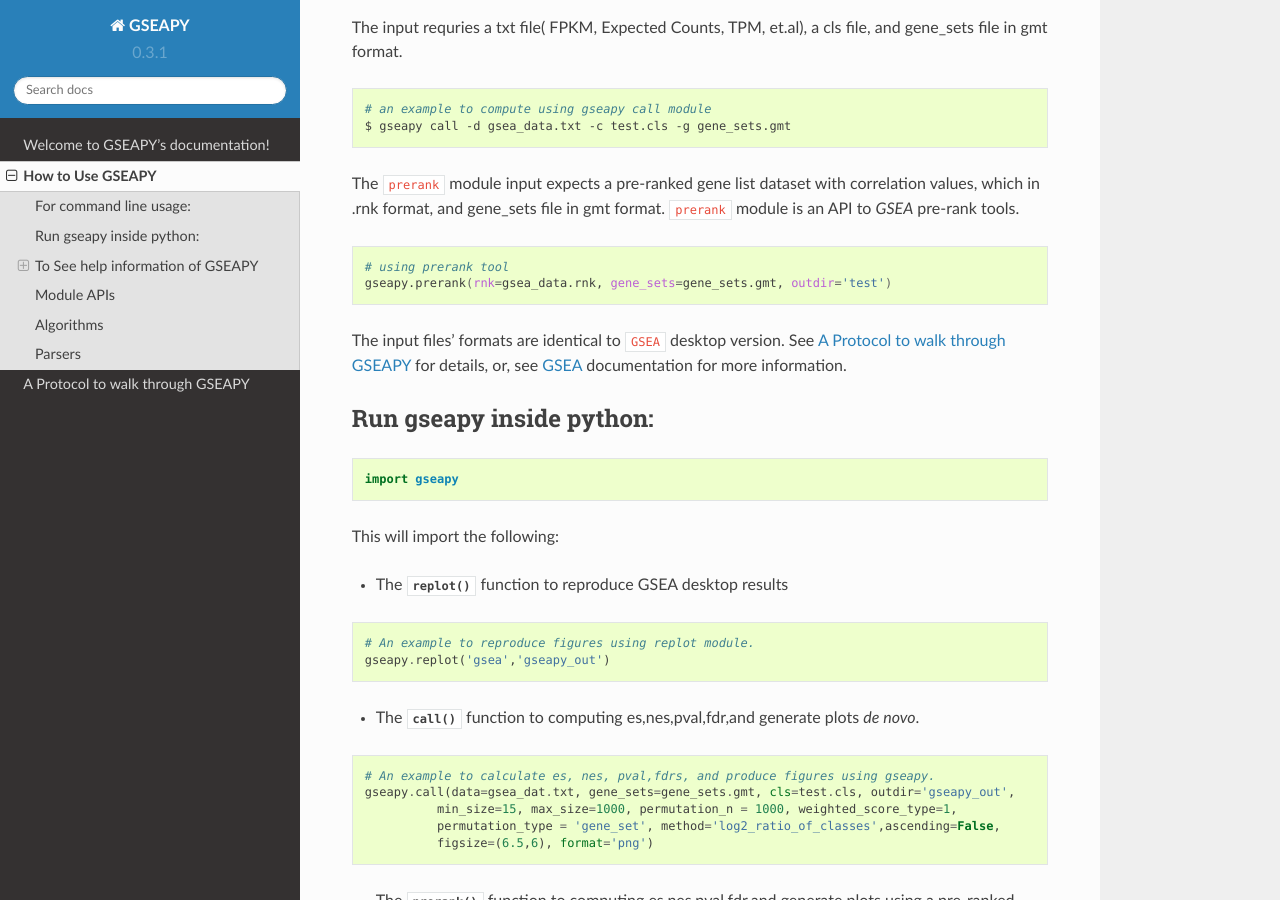
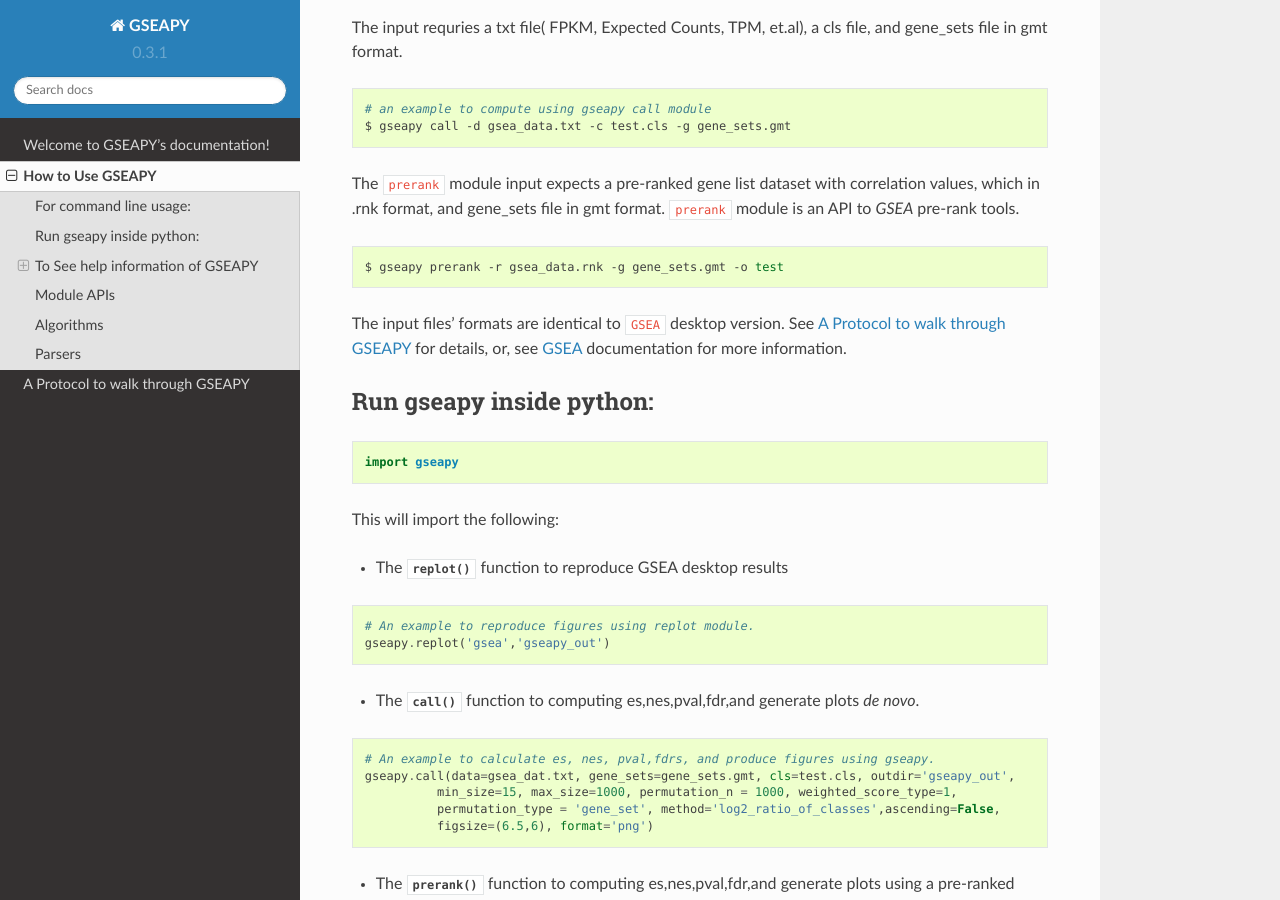
Before and after one commit to zqfang/GSEApy, a Sphinx documentation site: the page built from docs/run.rst, in a window 1280 px wide and 900 px high, scrolled down 439 px. Built offline with Sphinx 7.4.7 and the Read the Docs theme 2.0.0, drawn with Linux system fonts in a browser that asks for light colours; formulas are drawn with MathJax 3.

Commit message:
docs updates

```diff
--- a/docs/run.rst
+++ b/docs/run.rst
@@ -39,8 +39,7 @@ and gene_sets file in gmt format.  ``prerank`` module is an API to `GSEA` pre-ra
 
 .. code:: bash
 
-    # using prerank tool
-    gseapy.prerank(rnk=gsea_data.rnk, gene_sets=gene_sets.gmt, outdir='test')
+    $ gseapy prerank -r gsea_data.rnk -g gene_sets.gmt -o test
 
 
 The input files' formats are identical to ``GSEA`` desktop version.
```
Also changed, not shown: 5 other files.
